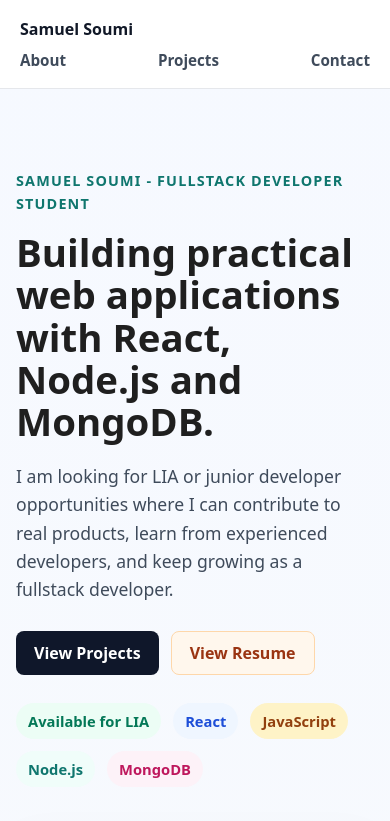
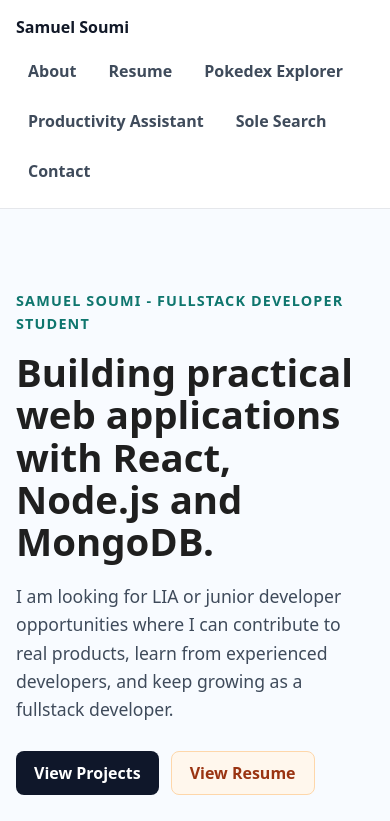
Before and after one commit to Samuel6693/portfolio, a React (Vite) app: page / in a window 390 px wide. Shown: the top 821 px of the page. Built offline with nearby package versions, Linux system fonts and the light colour scheme.

Commit message:
feat: add fixed sidebar navigation and restructure layout

```diff
--- a/src/App.css
+++ b/src/App.css
@@ -1,48 +1,56 @@
+.portfolio-shell {
+  min-height: 100vh;
+  background: #f8fbff;
+}
+
 .page {
-  max-width: 1120px;
-  margin: 0 auto;
-  padding: 56px 20px 72px;
+  width: calc(100% - 260px);
+  max-width: none;
+  margin-left: 260px;
+  padding: 72px clamp(32px, 5vw, 96px) 72px;
 }
 html {
   scroll-behavior: smooth;
 }
 
-.site-header {
-  position: sticky;
-  top: 0;
+.sidebar {
+  position: fixed;
+  inset: 0 auto 0 0;
   z-index: 100;
-  background: rgba(255, 255, 255, 0.92);
+  width: 260px;
+  height: 100vh;
+  padding: 32px 24px;
+  border-right: 1px solid #e5e7eb;
+  background: rgba(255, 255, 255, 0.95);
   backdrop-filter: blur(12px);
-  border-bottom: 1px solid #e5e7eb;
 }
 
-.site-header-inner {
-  display: flex;
-  justify-content: space-between;
-  align-items: center;
-  gap: 24px;
-  max-width: 1120px;
-  margin: 0 auto;
-  padding: 18px 20px;
-}
-.site-logo {
-  color: #111827;
+.sidebar-logo {
+  display: inline-flex;
+  margin-bottom: 36px;
+   color: #111827;
   font-weight: 800;
 }
-.site-nav {
-  display: flex;
-  gap: 18px;
-  align-items: center;
+.sidebar-nav {
+  display: grid;
+  gap: 20px;
 }
-.site-nav a {
+.sidebar-nav a {
+  padding: 10px 12px;
+  border-radius: 8px;
   color: #3f4b5b;
   font-weight: 700;
-  font-size: 0.95rem;
 }
-.site-logo:hover,
-.site-nav a:hover {
+.sidebar-nav a:hover {
+  background: #ecfdf5;
   text-decoration: none;
-  color: #0f766e;
+}
+.project-anchor {
+  scroll-margin-top: 32px;
+}
+
+.project-anchor:first-child {
+  grid-column: 1 / -1;
 }
 
 .section {
@@ -69,11 +77,11 @@ html {
 }
 
 .hero h1 {
-  max-width: 900px;
+  max-width: 100%;
 }
 
 .hero-lead {
-  max-width: 680px;
+  max-width: 100%;
   margin: 20px 0 0;
   font-size: 1.1rem;
   color: #3f4b5b;
@@ -92,7 +100,8 @@ html {
 
 .project-list {
   display: grid;
-  gap: 20px;
+  grid-template-columns: repeat(2, minmax(0, 1fr));
+  gap: 24px;
 }
 
 .project-card {
@@ -181,8 +190,8 @@ html {
 }
 
 .section-heading {
-  max-width: 760px;
-  margin-bottom: 24px;
+  max-width: 980px;
+  margin-bottom: 28px;
 }
 
 .section-kicker {
@@ -544,9 +553,37 @@ a:hover {
   text-decoration: underline;
 }
 
-@media (max-width: 640px) {
+@media (max-width: 900px) {
   .page {
+    width: 100%;
+    margin-left: 0;
     padding: 32px 16px 56px;
+  }
+
+  .sidebar {
+    position: sticky;
+    top: 0;
+    inset: auto;
+    width: 100%;
+    height: auto;
+    padding: 16px;
+    border-right: 0;
+    border-bottom: 1px solid #e5e7eb;
+  }
+
+  .sidebar-logo {
+    margin-bottom: 12px;
+  }
+
+  .sidebar-nav {
+    display: flex;
+    flex-wrap: wrap;
+    gap: 8px;
+    overflow: visible;
+  }
+
+  .sidebar-nav a {
+    white-space: nowrap;
   }
 
   .section {
@@ -556,15 +593,6 @@ a:hover {
   .hero {
     padding: 48px 0 40px;
   }
-  .site-header-inner {
-    align-items: flex-start;
-    flex-direction: column;
-    gap: 10px;
-  }
-  .site-nav {
-    width: 100%;
-    justify-content: space-between;
-  }
 
   .about-grid {
     grid-template-columns: 1fr;
@@ -572,6 +600,14 @@ a:hover {
 
   .project-card-header {
     flex-direction: column;
+  }
+
+  .project-list {
+    grid-template-columns: 1fr;
+  }
+
+  .project-anchor:first-child {
+    grid-column: auto;
   }
 
   .project-links {
--- a/src/App.jsx
+++ b/src/App.jsx
@@ -5,20 +5,12 @@ import Webshop from './Projects/Webshop.jsx';
 import AboutMe from './components/AboutMe.jsx';
 import Hero from './components/Hero.jsx';
 import Contact from './components/Contact.jsx';
+import Sidebar from './components/Sidebar.jsx';
 
 function App() {
   return (
-    <>
-      <header className="site-header">
-        <div className="site-header-inner">
-          <a href="#" className="site-logo">Samuel Soumi</a>
-          <nav className="site-nav" aria-label="Main navigation">
-            <a href="#about">About</a>
-            <a href="#projects">Projects</a>
-            <a href="#contact">Contact</a>
-          </nav>
-        </div>
-      </header>
+    <div className='portfolio-shell'>
+      <Sidebar />
 
       <main className="page">
         <Hero />
@@ -35,15 +27,24 @@ function App() {
           </div>
 
           <div className="project-list">
-            <Pokemon />
-            <ProductivityAssistantApp />
-            <Webshop />
+            <div id='project-pokedex' className='project-anchor'>
+              <Pokemon />
+            </div>
+
+            <div id='project-productivity' className='project-anchor'>
+              <ProductivityAssistantApp />
+            </div>
+
+            <div id='project-webshop' className='project-anchor'>
+              <Webshop />
+            </div>
+
           </div>
         </section>
 
         <Contact />
       </main>
-    </>
+    </div>
   );
 }
 
--- a/src/components/Hero.jsx
+++ b/src/components/Hero.jsx
@@ -13,7 +13,7 @@ const Hero = () => {
 
       <div className="hero-actions">
         <a href="#projects" className="button button-primary">View Projects</a>
-        <a
+        <a id="Resume"
           href="/Samuel_Soumi_CV.pdf"
           className="button button-secondary"
           target="_blank"
--- /dev/null
+++ b/src/components/Sidebar.jsx
@@ -0,0 +1,24 @@
+const Sidebar = () => {
+    return (
+        <aside className="sidebar" aria-label="Portfolio navigation">
+            <a href="#" className="sidebar-logo">Samuel Soumi</a>
+
+            <nav className="sidebar-nav">
+                <a href="#about">About</a>
+                <a
+                    href="/Samuel_Soumi_CV.pdf"
+                    target="_blank"
+                    rel="noopener noreferrer"
+                >
+                    Resume
+                </a>
+                <a href="#project-pokedex">Pokedex Explorer</a>
+                <a href="#project-productivity">Productivity Assistant</a>
+                <a href="#project-webshop">Sole Search</a>
+                <a href="#contact">Contact</a>
+            </nav>
+        </aside>
+    );
+};
+
+export default Sidebar;
```
